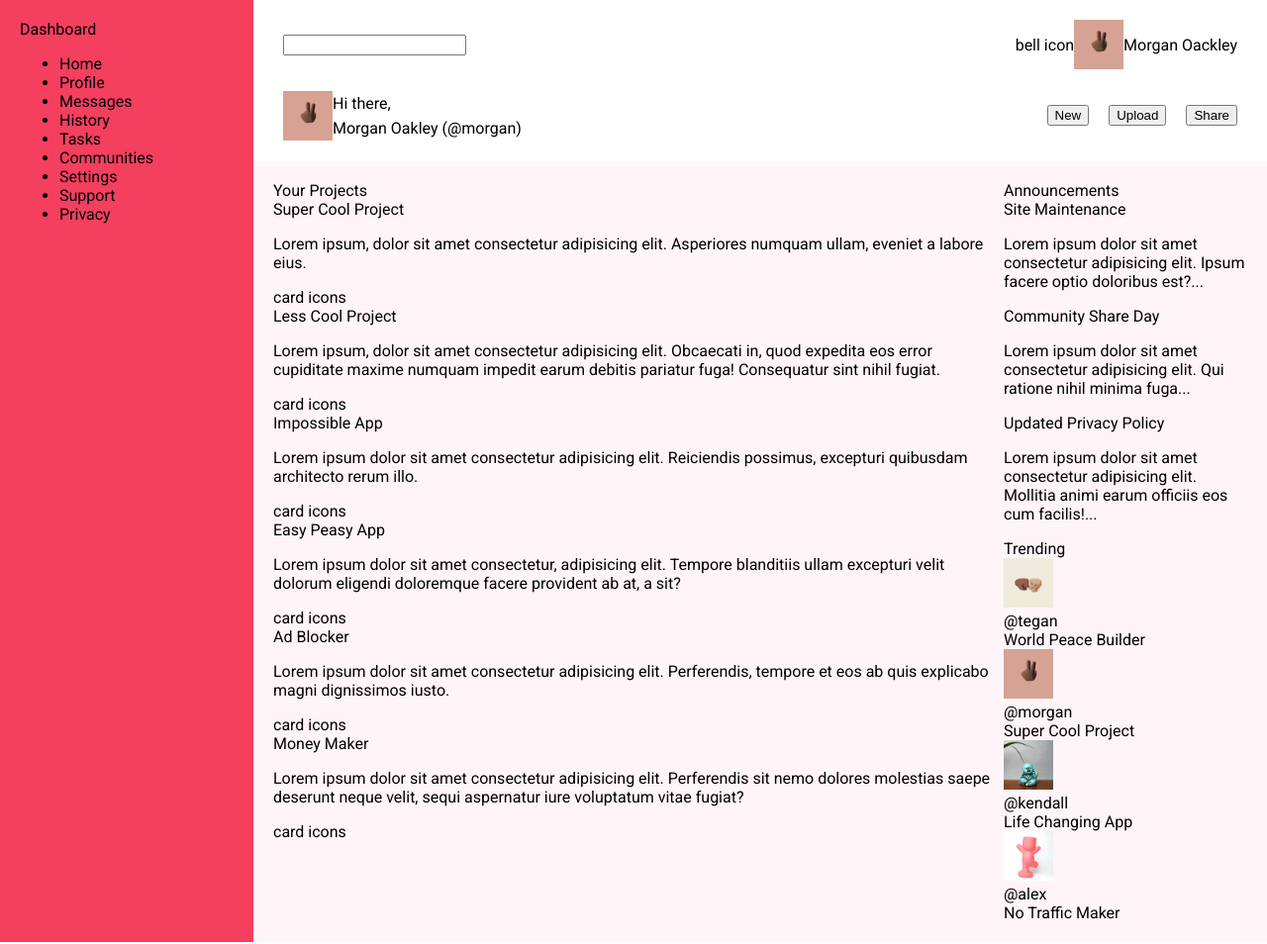
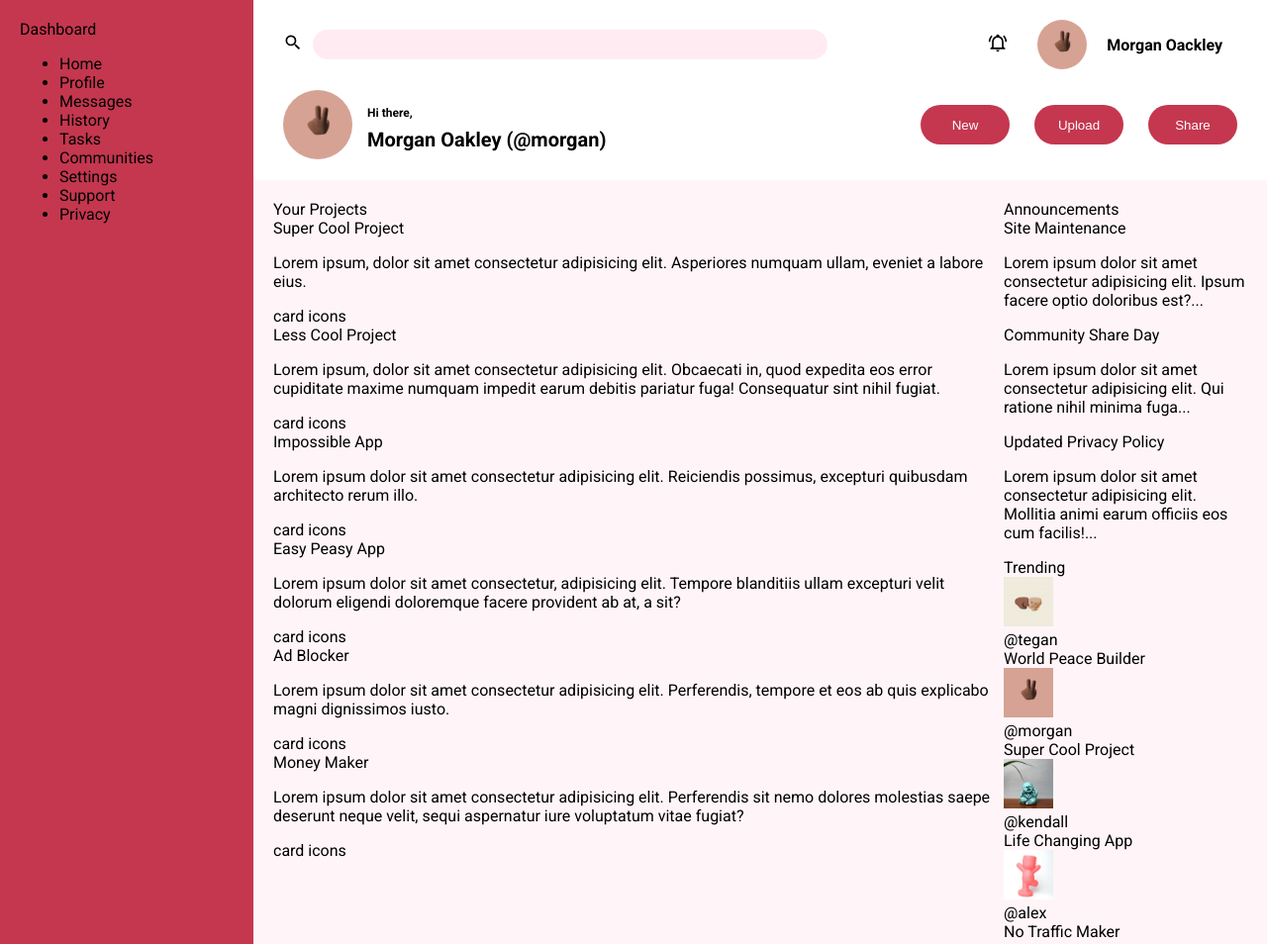
Before and after one commit to JosephDuvvani/admin-dashboard, a plain HTML site: page index.html in a window 1280 px wide. Shown: the top 954 px of the page at 99% size. Drawn offline with Linux system fonts and the light colour scheme.

Commit message:
Add styles to the header and bio

```diff
--- a/index.html
+++ b/index.html
@@ -16,10 +16,22 @@
     <div class="container">
       <div class="header">
         <div class="search">
-          <label for="search-bar"></label>
+          <label for="search-bar">
+            <svg xmlns="http://www.w3.org/2000/svg" viewBox="0 0 24 24">
+              <path
+                d="M9.5,3A6.5,6.5 0 0,1 16,9.5C16,11.11 15.41,12.59 14.44,13.73L14.71,14H15.5L20.5,19L19,20.5L14,15.5V14.71L13.73,14.44C12.59,15.41 11.11,16 9.5,16A6.5,6.5 0 0,1 3,9.5A6.5,6.5 0 0,1 9.5,3M9.5,5C7,5 5,7 5,9.5C5,12 7,14 9.5,14C12,14 14,12 14,9.5C14,7 12,5 9.5,5Z"
+              />
+            </svg>
+          </label>
           <input type="text" id="search-bar" name="search_bar" />
         </div>
-        <div class="notifications">bell icon</div>
+        <div class="notifications">
+          <svg xmlns="http://www.w3.org/2000/svg" viewBox="0 0 24 24">
+            <path
+              d="M10,21H14A2,2 0 0,1 12,23A2,2 0 0,1 10,21M21,19V20H3V19L5,17V11C5,7.9 7.03,5.17 10,4.29C10,4.19 10,4.1 10,4A2,2 0 0,1 12,2A2,2 0 0,1 14,4C14,4.1 14,4.19 14,4.29C16.97,5.17 19,7.9 19,11V17L21,19M17,11A5,5 0 0,0 12,6A5,5 0 0,0 7,11V18H17V11M19.75,3.19L18.33,4.61C20.04,6.3 21,8.6 21,11H23C23,8.07 21.84,5.25 19.75,3.19M1,11H3C3,8.6 3.96,6.3 5.67,4.61L4.25,3.19C2.16,5.25 1,8.07 1,11Z"
+            />
+          </svg>
+        </div>
         <div class="user">
           <img src="images/peace.jpg" alt="User Photo" class="profile-pic" />
           <div class="user-name">Morgan Oackley</div>
--- a/styles.css
+++ b/styles.css
@@ -1,10 +1,16 @@
 body {
     margin: 0;
     font-family: "Roboto", sans-serif;
+    font-size: 16px;
 }
 
 img {
     width: 50px;
+    object-fit: cover;
+}
+
+svg {
+    width: 20px;
 }
 
 .container {
@@ -19,15 +25,42 @@ img {
     justify-content: space-between;
     align-items: center;
     padding: 20px 30px 0 30px;
+    gap: 30px;
 }
 
 .search {
     flex: 1;
+    display: flex;
+    align-items: center;
+    gap: 10px;
+}
+
+.search input {
+    flex: 1;
+    border-style: none;
+    min-width: 200px;
+    max-width: 500px;
+    height: 20px;
+    border-radius: 20px;
+    background-color: #ffebf1;
+    padding: 5px 10px;
+    margin-right: 100px;
 }
 
 .user {
     display: flex;
     align-items: center;
+    gap: 20px;
+}
+
+.user img {
+    height: 50px;
+    border-radius: 25px;
+}
+
+.user .user-name {
+    font-weight: 700;
+    padding-right: 15px;
 }
 
 .action {
@@ -35,6 +68,7 @@ img {
     justify-content: space-between;
     align-items: center;
     padding: 20px 30px;
+    gap: 50px;
 }
 
 .user-bio {
@@ -46,17 +80,40 @@ img {
 
 .user-bio .profile-pic {
     grid-row: 1 / 3;
+    width: 70px;
+    border-radius: 35px;
+    margin-right: 15px;
+}
+
+.user-bio .bio-msg {
+    font-size: 12px;
+    font-weight: 700;
+    align-self: self-end;
+}
+
+.user-bio .user-handle {
+    font-size: 20px;
+    font-weight: 700;
 }
 
 .action-btns {
     list-style: none;
     padding: 0;
     display: flex;
-    gap: 20px;
+    gap: 25px;
+}
+
+.action-btns li button {
+    border-style: none;
+    width: 90px;
+    height: 40px;
+    border-radius: 20px;
+    background-color: #c4374f;
+    color: #fff;
 }
 
 .sidebar {
-    background-color: #f43f5e;
+    background-color: #c4374f;
     grid-row: 1 / 4;
     padding: 20px;
 }
```
